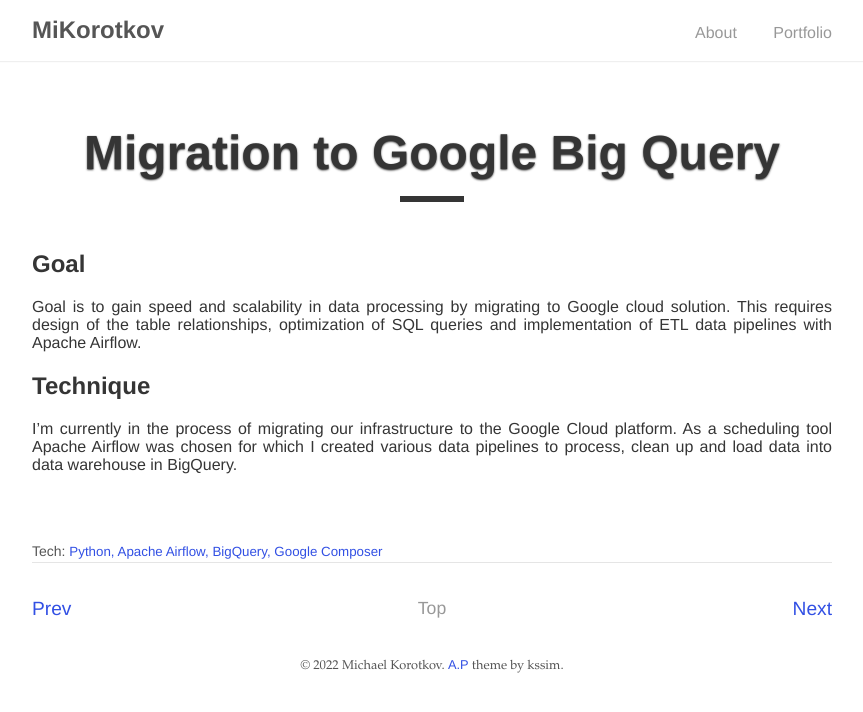
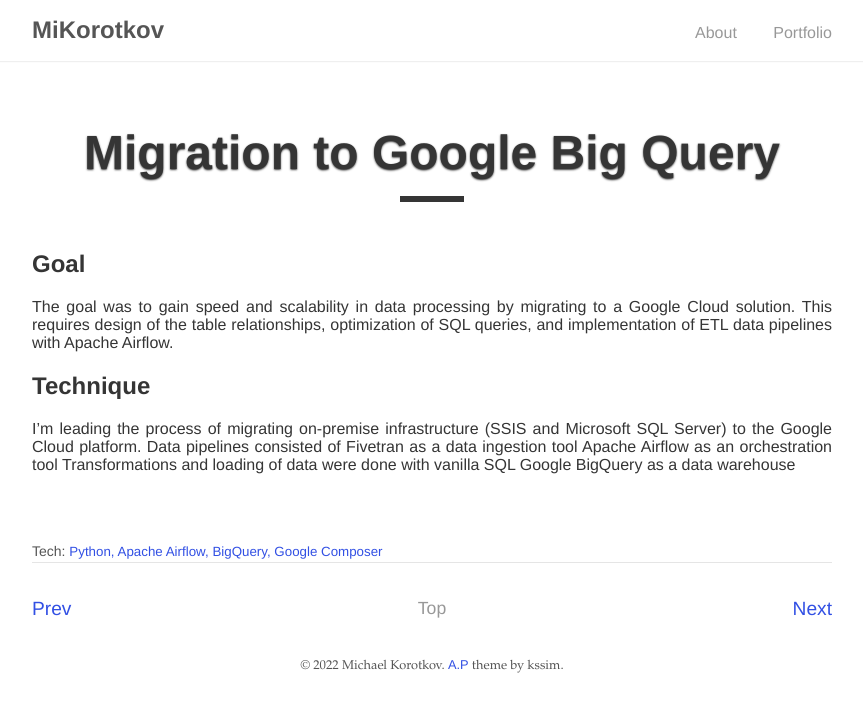
Before and after one commit to mikorotkov/mikorotkov.github.io, a Jekyll site: the page built from _posts/2020-09-01-migration-to-cloud.md, in a window 1280 px wide. Shown: the top 712 px of the page, without its empty margins (208-1071 px from the left). Built offline with Jekyll 4.4.1, drawn with Linux system fonts in a browser that asks for light colours.

Commit message:
Update project description

```diff
--- a/_posts/2020-09-01-migration-to-cloud.md
+++ b/_posts/2020-09-01-migration-to-cloud.md
@@ -9,10 +9,15 @@
 ---
 
 ## Goal
-Goal is to gain speed and scalability in data processing by migrating to Google cloud solution. This requires
-design of the table relationships, optimization of SQL queries and implementation of ETL data pipelines with
+The goal was to gain speed and scalability in data processing by migrating to a Google Cloud solution. This requires
+design of the table relationships, optimization of SQL queries, and implementation of ETL data pipelines with
 Apache Airflow.
 
 
 ## Technique
-I'm currently in the process of migrating our infrastructure to the Google Cloud platform. As a scheduling tool Apache Airflow was chosen for which I created various data pipelines to process, clean up and load data into data warehouse in BigQuery.
+I'm leading the process of migrating on-premise infrastructure (SSIS and Microsoft SQL Server) to the Google Cloud platform.
+Data pipelines consisted of
+Fivetran as a data ingestion tool
+Apache Airflow as an orchestration tool
+Transformations and loading of data were done with vanilla SQL
+Google BigQuery as a data warehouse
```
